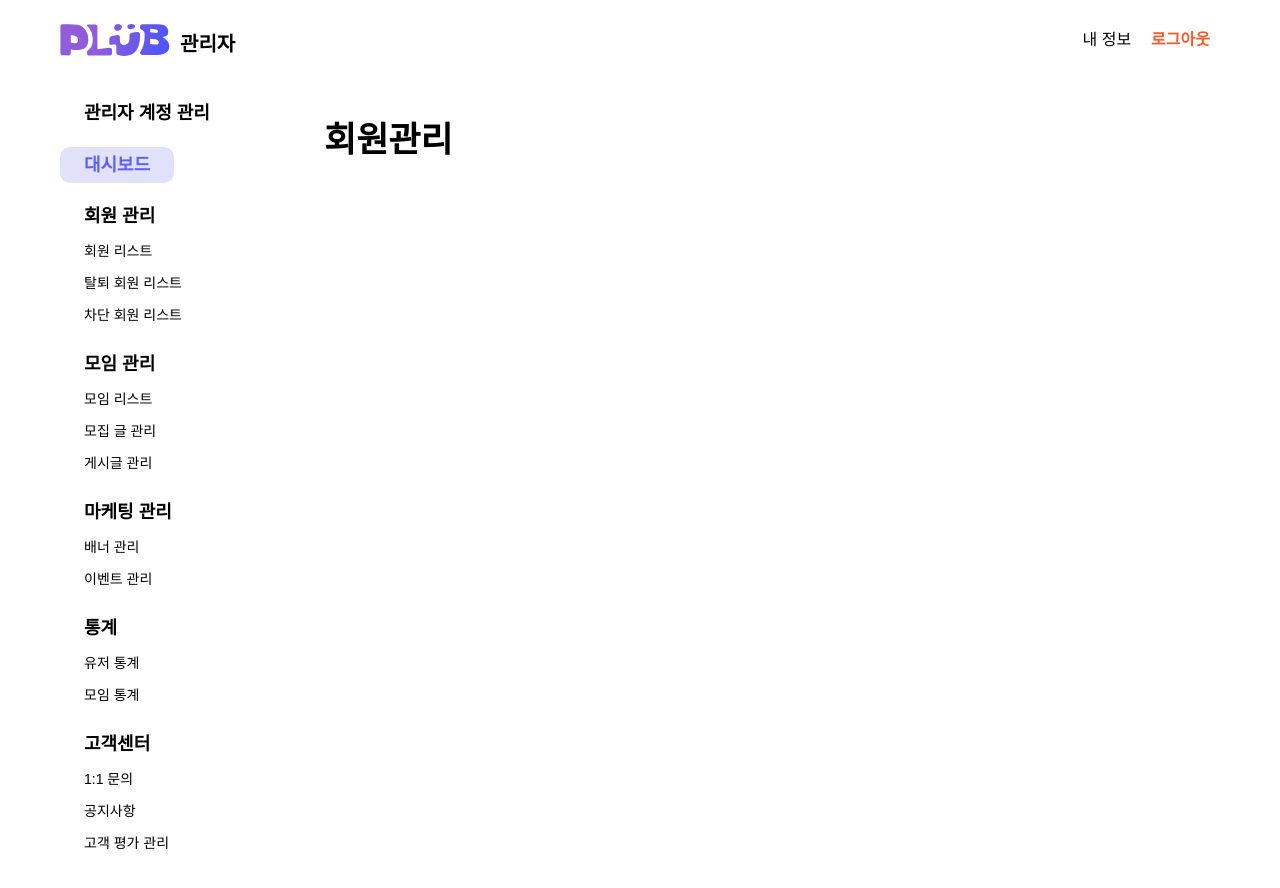
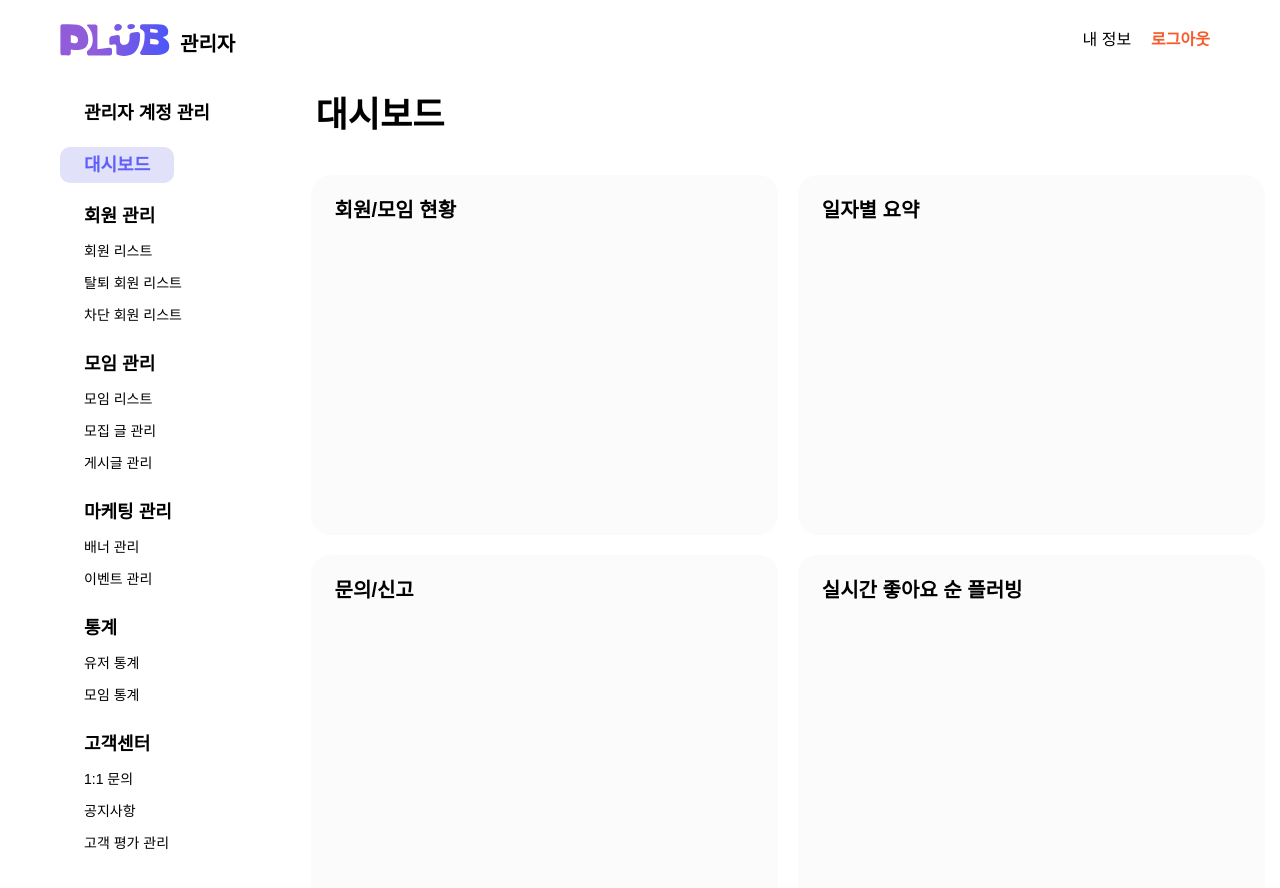
Before and after one commit to PLUB2022/PLUB-Web-Admin, a React (Vite) app: page / in a window 1280 px wide. Both pictures are taken after typing "Sample", "Sample123" into the empty fields and a click on the button "로그인". Shown: the top 888 px of the page. Built offline with nearby package versions, Linux system fonts and the light colour scheme; a web font is replaced by a local one.

Commit message:
feat: 대시보드 프레임 제작

```diff
--- a/src/App.tsx
+++ b/src/App.tsx
@@ -4,6 +4,7 @@ import { ROUTES } from './constants/routes';
 import Logined from './layout/Logined';
 import NotLogined from './layout/NotLogined';
 import AdminInfo from './pages/AdminInfo';
+import Dashboard from './pages/Dashboard';
 import Members from './pages/Members';
 import SignIn from './pages/SignIn';
 
@@ -16,7 +17,7 @@ const App = () => {
         </Route>
         <Route element={<Logined />}>
           <Route path={ROUTES.MANAGE.ACCOUNT.ROOT} element={<AdminInfo />} />
-          <Route path={ROUTES.MANAGE.DASHBOARD.ROOT} element={<Members />} />
+          <Route path={ROUTES.MANAGE.DASHBOARD.ROOT} element={<Dashboard />} />
           <Route path={ROUTES.MANAGE.USER.LIST} element={<Members />} />
           <Route path={ROUTES.MANAGE.USER.EXIT} element={<Members />} />
           <Route path={ROUTES.MANAGE.USER.BAN} element={<Members />} />
--- a/src/pages/AdminInfo.tsx
+++ b/src/pages/AdminInfo.tsx
@@ -14,11 +14,14 @@ const AdminInfo = () => {
 
 export default AdminInfo;
 
-const Container = styled.div`
+export const Container = styled.div`
   position: relative;
   display: flex;
   flex-direction: column;
   gap: 70px;
   width: 100%;
   padding: 15px;
+  &#dashboard {
+    gap: 40px;
+  }
 `;
--- /dev/null
+++ b/src/pages/Dashboard.tsx
@@ -0,0 +1,42 @@
+import styled from '@emotion/styled';
+
+import { Title } from '../components/AdminInfo/resetPassword';
+import { TabTitle } from '../styles/Common';
+import { Container } from './AdminInfo';
+
+const Dashboard = () => {
+  return (
+    <Container id='dashboard'>
+      <TabTitle>대시보드</TabTitle>
+      <GridContainer>
+        <GridBox>
+          <Title>회원/모임 현황</Title>
+        </GridBox>
+        <GridBox>
+          <Title>일자별 요약</Title>
+        </GridBox>
+        <GridBox>
+          <Title>문의/신고</Title>
+        </GridBox>
+        <GridBox>
+          <Title>실시간 좋아요 순 플러빙</Title>
+        </GridBox>
+      </GridContainer>
+    </Container>
+  );
+};
+
+export default Dashboard;
+
+const GridContainer = styled.div`
+  display: grid;
+  grid-template-columns: repeat(2, 1fr);
+  grid-template-rows: repeat(2, 360px);
+  grid-gap: 20px;
+`;
+
+const GridBox = styled.div`
+  background-color: #fbfbfb;
+  border-radius: 20px;
+  padding: 24px;
+`;
```
